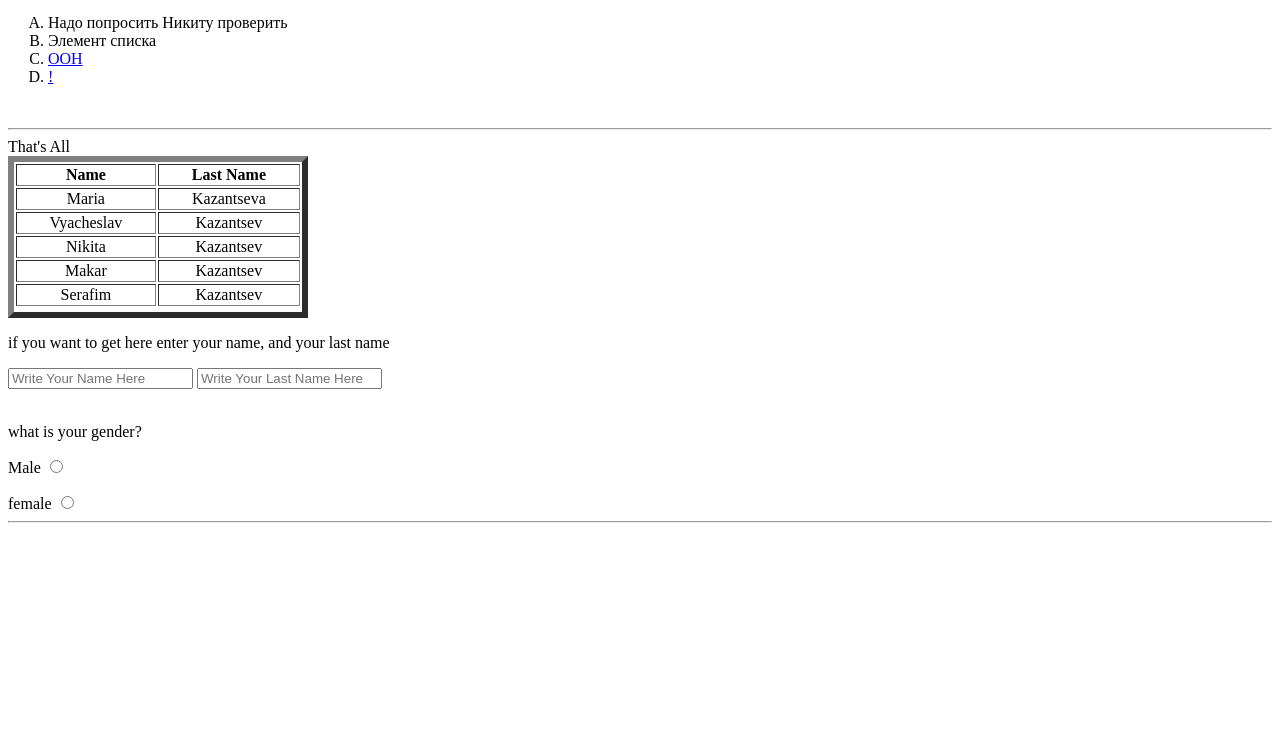
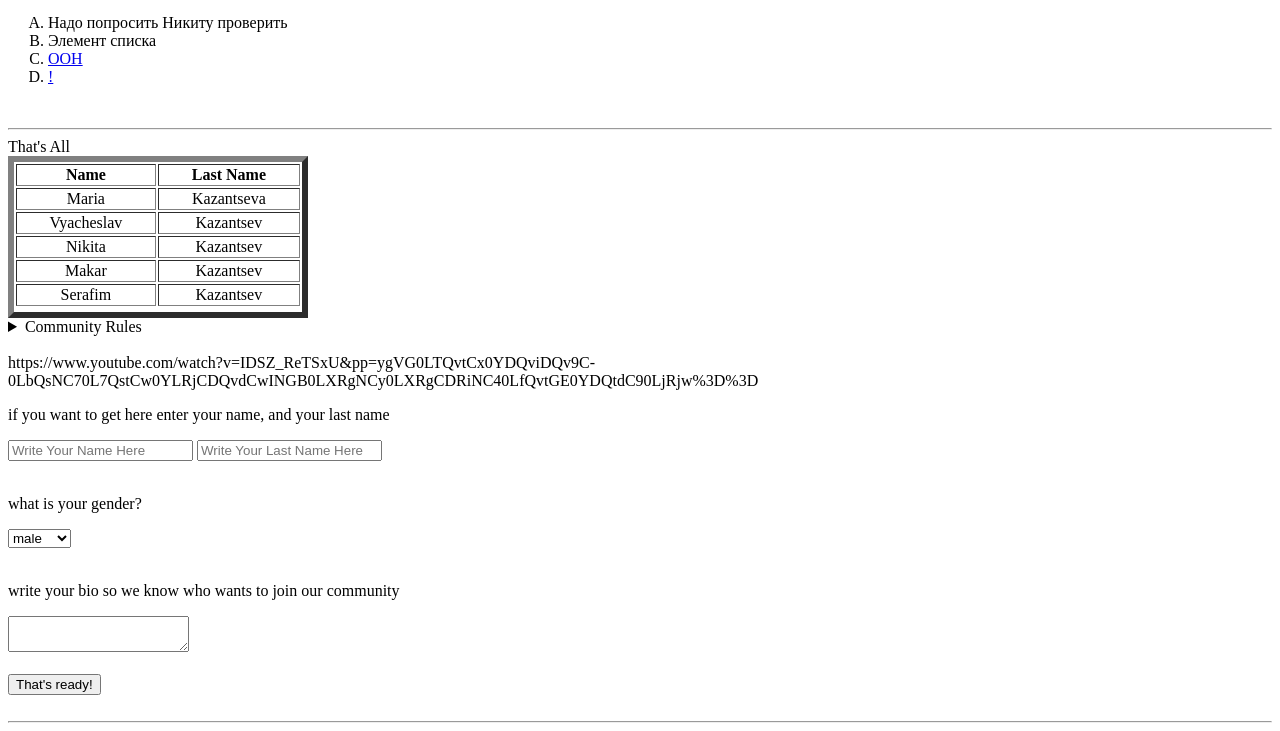
Before and after one commit to SerafimKazantsev/SerafimKazantsev.github.io, a plain HTML site: page index.html in a window 1280 px wide. Shown: the part 104-835 px from the top of the page. Before the commit the page ends 800 px from the top, so only its background shows below. Drawn offline with Linux system fonts and the light colour scheme.

Commit message:
added rules

```diff
--- a/index.html
+++ b/index.html
@@ -67,6 +67,14 @@
 				</tr>
 			</tfoot>
 		</table>
+		<details>
+			<summary>Community Rules</summary>
+			1: Do not use profanity 2: Respect the community 3: go to this site:
+		</details>
+		<br />
+		<a
+			>https://www.youtube.com/watch?v=IDSZ_ReTSxU&pp=ygVG0LTQvtCx0YDQviDQv9C-0LbQsNC70L7QstCw0YLRjCDQvdCwINGB0LXRgNCy0LXRgCDRiNC40LfQvtGE0YDQtdC90LjRjw%3D%3D</a
+		>
 		<p>if you want to get here enter your name, and your last name</p>
 		<label></label>
 		<input type="text" placeholder="Write Your Name Here" maxlength="20" />
@@ -75,12 +83,19 @@
 			placeholder="Write Your Last Name Here"
 			maxlength="20"
 		/><br /><br />
-		<p>what is your gender?</p>
-		<label>Male</label>
-		<input type="radio" name="state" />
-		<p></p>
-		<label>female</label>
-		<input type="radio" name="state" />
+
+		<form>
+			<p>what is your gender?</p>
+			<select>
+				<option>male</option>
+				<option>female</option>
+			</select>
+			<br /><br />
+			<p>write your bio so we know who wants to join our community</p>
+			<textarea></textarea>
+			<br /><br />
+			<button>That's ready!</button>
+		</form>
 		<br />
 		<hr />
 	</body>
@@ -99,3 +114,9 @@
 <!--link позволяет перенаправлять файлы CSS в HTML надо прописывать href, прописывать только в теге head-->
 <!--script для Java можно прописывать как в head так и в body. ВНИМАНИЕ если надо прописать файл то используй src!!!-->
 <!--<label></label>-->
+<!--<label>Male</label>
+		<input type="radio" name="state" />
+		<p></p>
+		<label>female</label>
+		<input type="radio" name="state" />-->
+<!--важный урок 16-->
```
